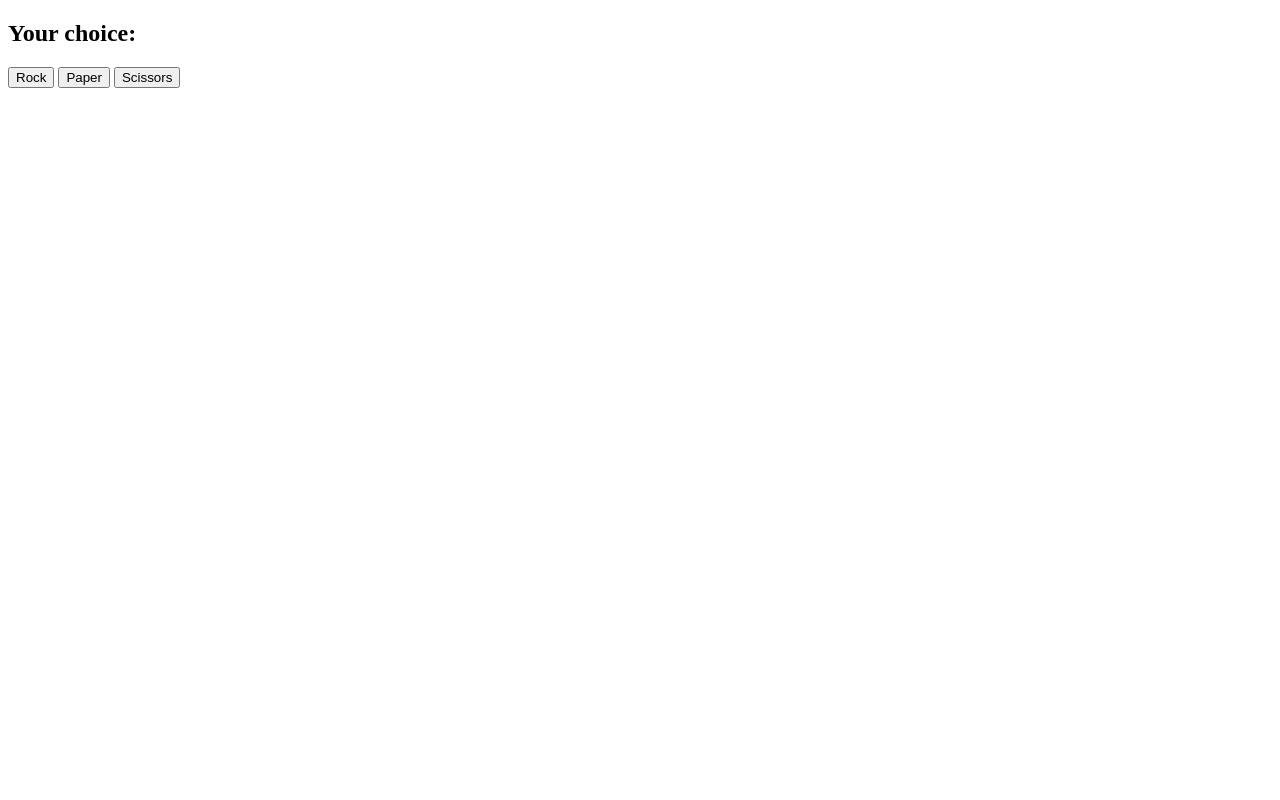
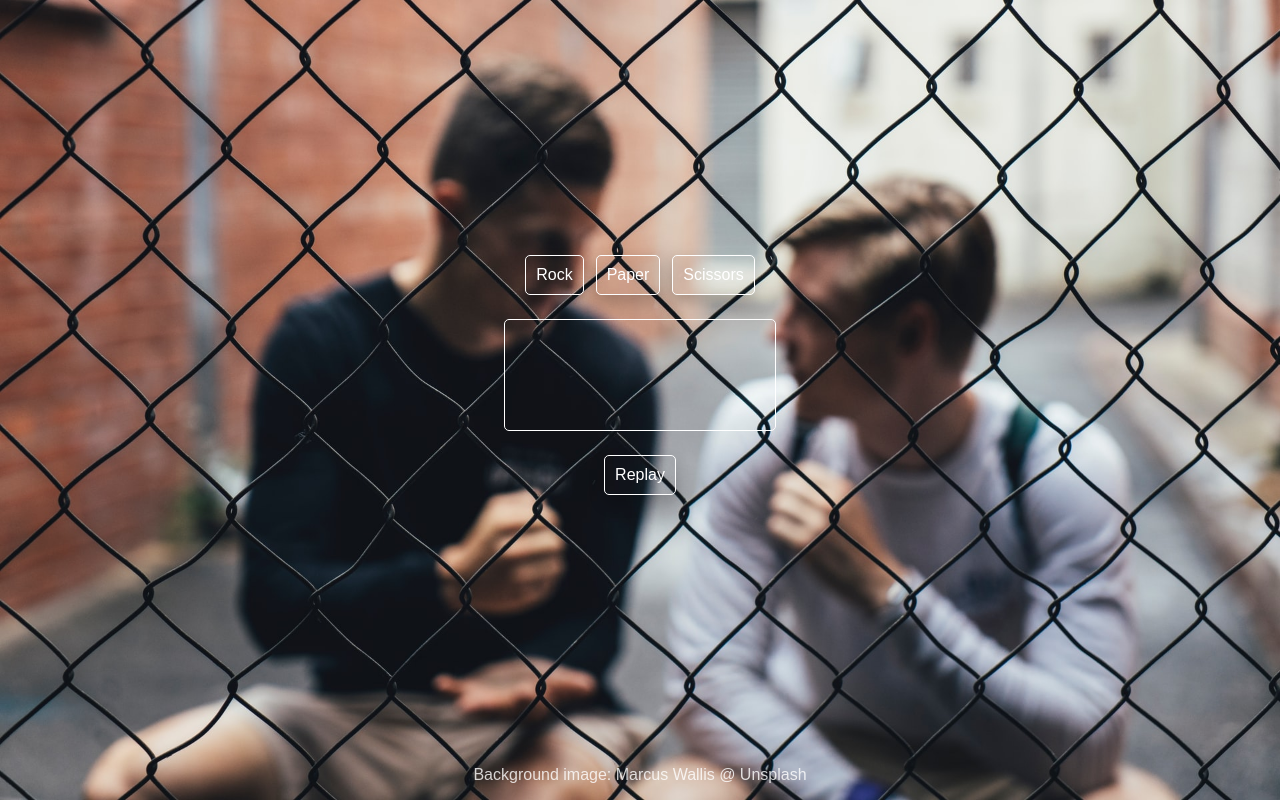
Before and after one commit to Lee117489/odin-rock-paper-scissors, a plain HTML site: page index.html in a window 1280 px wide. Drawn offline with Linux system fonts and the light colour scheme.

Commit message:
Add CSS Flexbox, replay button

```diff
--- a/index.html
+++ b/index.html
@@ -4,21 +4,29 @@
     <meta charset="UTF-8">
     <meta http-equiv="X-UA-Compatible" content="IE=edge">
     <meta name="viewport" content="width=device-width, initial-scale=1.0">
+    <link rel="stylesheet" href="./style.css">
     <title>Rock Paper Scissors</title>
 </head>
 <body>
+    <div class="game">
         <div class="choices">
-        <h2>Your choice:</h2>
             <button type="button" class="guess">Rock</button>
             <button type="button" class="guess">Paper</button>
             <button type="button" class="guess">Scissors</button>
         </div>
         <div class="results">
+            <div class="score"></div>
             <div class="message"></div>
-        <div class="score"></div>
             <div class="winner"></div>
         </div>
+        <button type="button" class="replay">Replay</button>
+    </div>
+    <footer>
+        <p>Background image: <a href="https://unsplash.com/@marcus_wallis">Marcus Wallis @ Unsplash</a></p>
+        <script src="./script.js"></script>
+    </footer>
 
-<script src="./script.js"></script>
 </body>
+
+
 </html>
--- a/script.js
+++ b/script.js
@@ -1,8 +1,12 @@
 const buttons = document.querySelectorAll('.guess');
 const score = document.querySelector('.score');
 const winner = document.querySelector('.winner');
+const replay = document.querySelector('.replay');
+
 let userScore = 0;
 let computerScore = 0;
+
+
 
 function computerPlay() {
     let choices = ['Rock', 'Paper', 'Scissors'];
@@ -67,11 +71,17 @@ function updateResult(result) {
     if (userScore === 5 || computerScore === 5) gameWon();
 }
 
-function playGame() {
+function Game() {
+    buttons.forEach(button => button.addEventListener('click', () => updateResult(playRound(button.textContent))));
+    replay.addEventListener('click', () => resetGame());
+}
+
+function resetGame() {
     userScore = 0;
     computerScore = 0;
-
-    buttons.forEach(button => button.addEventListener('click', () => updateResult(playRound(button.textContent))));
+    score.textContent = `You: ${userScore}  Computer: ${computerScore}`;
+    winner.textContent = ``;
+    buttons.forEach(button => button.disabled = false);
 }
 
-playGame();
+Game();
--- /dev/null
+++ b/style.css
@@ -0,0 +1,65 @@
+html {
+    background: url(./img/marcus-wallis-R1qHDAEnCmc-unsplash.jpg) bottom center;
+    background-size: cover;
+    color: white;
+    text-align: center;
+    font-family: sans-serif;
+}
+
+body {
+    margin: 0;
+    padding: 0;
+    height: 100vh;
+    display: flex;
+    flex-direction: column;
+}
+
+.game {
+    gap: 24px;
+    display: flex;
+    flex-direction: column;
+    align-items: center;
+    justify-content: center;
+    flex: 1;
+}
+
+button {
+    font-size: 16px;
+    padding: 10px;
+    background-color: transparent;
+    border: 1px solid white;
+    border-radius: 5px;
+    color: white;
+    box-shadow: 0 8px 16px 0 rgba(0,0,0,0.2);
+}
+
+button:hover {
+    background-color: white;
+    color: black;
+    transition-duration: 0.6s;
+}
+
+footer {
+    color: hsla(0, 0%, 100%, 0.8);
+}
+
+a {
+    text-decoration: none;
+    color: hsla(0, 0%, 100%, 0.8);
+}
+
+
+.choices {
+    display: flex;
+    gap: 12px;
+}
+
+.results {
+    border: 1px solid white;
+    border-radius: 5px;
+    padding: 20px;
+    display:flex;
+    flex-direction: column;
+    min-height: 70px;
+    min-width: 230px;
+}
```
Also changed, not shown: img/marcus-wallis-R1qHDAEnCmc-unsplash.jpg (added). Lines whose indentation alone changed are shown as unchanged.
